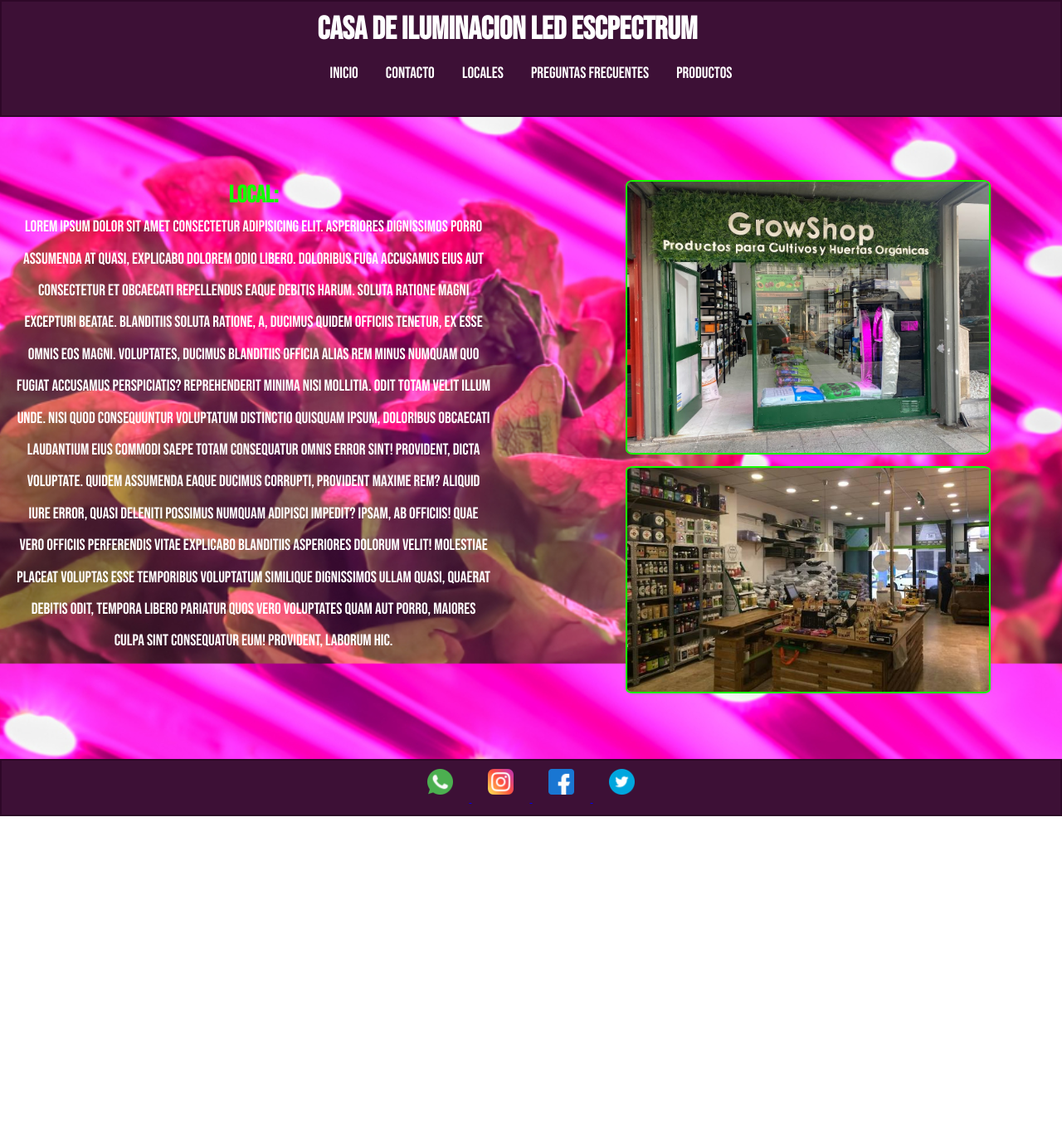
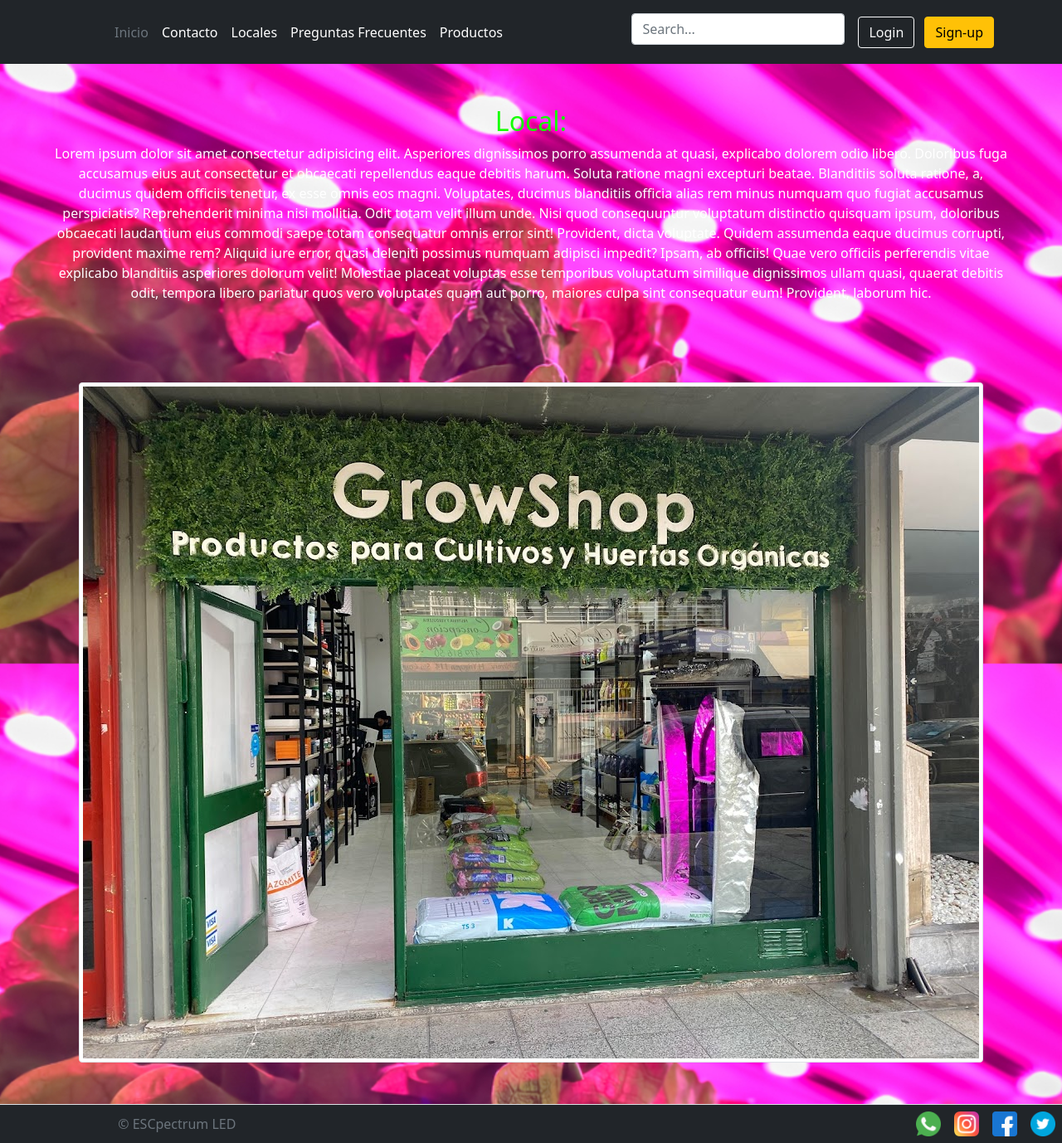
Before and after one commit to ESSC08/SASSII-SEO--Corral-Etiel, a plain HTML site: page pages/locales.html in a window 1280 px wide. Shown: the whole page at 83% size. Before the commit the page ends 984 px from the top, so only its background shows below. Drawn offline with nearby package versions, Linux system fonts and the light colour scheme.

Commit message:
commit2 rama2

```diff
--- a/pages/locales.html
+++ b/pages/locales.html
@@ -5,6 +5,9 @@
         <meta http-equiv="X-UA-Compatible" content="IE=edge">
         <meta name="viewport" content="width=device-width, initial-scale=1.0">
         <title>Mi proyecto web - Aplicando GRIDS</title>
+        <!--bootstrap-->
+        <link rel="stylesheet" href="../bootstrap/css/bootstrap.css">
+        <!--CSS propio-->
         <link rel="stylesheet" href="../style.css">
         <a href="link rel="preconnect href="https://fonts.googleapis.com">
         <link rel="preconnect" href="https://fonts.gstatic.com" crossorigin>
@@ -12,20 +15,34 @@
     </head>
 
 <body>
-    <div class="wrapper1">
-        <header class="main-head">
-            <h1>Casa de iluminacion LED ESCpectrum</h1>
-            <nav class="navigation">
-                <ul>
-                    <li> <a href="../index.html" class="list">Inicio</a></li>
-                    <li> <a href="contacto.html" class="list">Contacto</a></li>
-                    <li> <a href="" class="list">Locales</a></li>
-                    <li> <a href="preguntas--frecuentes.html" class="list">Preguntas Frecuentes</a></li>
-                    <li> <a href="productos.html" class="list">Productos</a></li>
+    <header class="p-3 bg-dark text-white">
+        <div class="container">
+          <div class="d-flex flex-wrap align-items-center justify-content-center justify-content-lg-start">
+            <a href="/" class="d-flex align-items-center mb-2 mb-lg-0 text-white text-decoration-none">
+              <svg class="bi me-2" width="40" height="32" role="img" aria-label="Bootstrap"><use xlink:href="#bootstrap"/></svg>
+            </a>
+
+            <ul class="nav col-12 col-lg-auto me-lg-auto mb-2 justify-content-center mb-md-0">
+              <li><a href="../index.html" class="nav-link px-2 text-secondary">Inicio</a></li>
+              <li><a href="contacto.html" class="nav-link px-2 text-white">Contacto</a></li>
+              <li><a href="" class="nav-link px-2 text-white">Locales</a></li>
+              <li><a href="preguntas--frecuentes.html" class="nav-link px-2 text-white">Preguntas Frecuentes</a></li>
+              <li><a href="productos.html" class="nav-link px-2 text-white">Productos</a></li>
             </ul>
-            </nav>
+
+            <form class="col-12 col-lg-auto mb-3 mb-lg-0 me-lg-3">
+              <input type="search" class="form-control form-control-dark" placeholder="Search..." aria-label="Search">
+            </form>
+
+            <div class="text-end">
+              <button type="button" class="btn btn-outline-light me-2">Login</button>
+              <button type="button" class="btn btn-warning">Sign-up</button>
+            </div>
+          </div>
+        </div>
     </header>
 
+    <div class="container-fluid">
         <article class="article1">
             <h2 class="titulo">Local:</h2>
             <p>Lorem ipsum dolor sit amet consectetur adipisicing elit. Asperiores dignissimos porro assumenda at quasi, explicabo dolorem odio libero. Doloribus fuga accusamus eius aut consectetur et obcaecati repellendus eaque debitis harum.
@@ -36,28 +53,30 @@
         </article>
 
         <article class="article2">
-            <img src="../assets/Local.jpg" alt="imagen local" width="440" class="img1">
-            <img src="../assets/Local2.jpg" alt="imagen local" width="440" class="img1">
+            <img src="../assets/Local.jpg" class="img-fluid img-thumbnail" alt="img local">
+            <!--<img src="../assets/Local2.jpg" class="img-fluid" alt="img local">-->
         </article>
-
       </div>
 
-<footer class="main-footer">
-    <div>
-    <a href="https://www.whatsapp.com/?lang=es" target="_blank">
-        <img src="../assets/whatsapp.png" class="foot" alt="" width="3%">
+
+
+
+    <footer class="d-flex flex-wrap justify-content-between align-items-center border-top bg-dark text-white">
+        <p class="col-md-4 mb-0 text-muted">&copy; ESCpectrum LED</p>
+
+        <a href="/" class="col-md-4 d-flex align-items-center justify-content-center mb-3 mb-md-0 me-md-auto link-dark text-decoration-none">
+          <svg class="bi me-2" width="20" height="20"><use xlink:href="#bootstrap"/></svg>
         </a>
-    <a href="https://www.instagram.com/" target="_blank">
-        <img src="../assets/instagram.png" class="foot" alt="" width="3%">
-    </a>
-    <a href="https://www.facebook.com/" target="_blank">
-        <img src="../assets/facebook.png" class="foot" alt="" width="3%">
-    </a>
-    <a href="https://twitter.com/?lang=es" target="_blank">
-        <img src="../assets/twitter.png" class="foot" alt="" width="3%">
-    </a>
-    </div>
+
+        <ul class="nav col-md-4 justify-content-end">
+          <li class="nav-item"><a href="https://www.whatsapp.com/?lang=es" target="blank" class="nav-link px-2 text-muted"><img src="../assets/whatsapp.png" width="30px" alt="whatsapp"></a></li>
+          <li class="nav-item"><a href="https://www.instagram.com/" target="blank" class="nav-link px-2 text-muted"><img src="../assets/instagram.png" width="30px" alt="instagram"></a></li>
+          <li class="nav-item"><a href="https://www.facebook.com/" target="blank" class="nav-link px-2 text-muted"><img src="../assets/facebook.png" width="30px" alt="facebook"></a></li>
+          <li class="nav-item"><a href="https://twitter.com/?lang=es" target="blank" class="nav-link px-2 text-muted"><img src="../assets/twitter.png" width="30px" alt="twitter"></a></li>
+        </ul>
     </footer>
+
+    <script src="./bootstrap/js/bootstrap.js"></script>
 
 </body>
 </html>
--- a/style.css
+++ b/style.css
@@ -12,7 +12,7 @@ body {
     background-attachment: fixed;
     background-repeat: no-repeat;
     background-size: cover;
-    padding-bottom: 3em;
+    /*padding-bottom: 3em;
     position: relative;
     min-height: 100vh;
     font-family: 'Bebas Neue', cursive;
@@ -20,26 +20,22 @@ body {
     line-height: 2em;
     font-size: 1.2rem;
     display: flex;
-    flex-direction: column;
+    flex-direction: column;*/
 }
 
 header {
     background-color: rgb(61, 16, 54);
     color: white;
     display: grid;
-    justify-content:center;
     padding: 15px;
-    border: 2px solid #2e0828;
     grid-area: header;
 }
 
 footer {
-    background:rgb(61, 16, 54);
-    border: 2px solid #2e0828;
     text-align:center;
     position: absolute;
-    bottom: 0 !important;
-    margin-bottom: 0rem !important;
+    /*bottom: 0;*/
+    margin-bottom: 0rem;
     width: 100%;
     grid-area: footer;
 }
@@ -47,12 +43,6 @@ footer {
 footer div img {
     display: inline-block;
     padding: 0.5em;
-}
-
-footer img{
-    width: 50px; height: 50px;
-    margin: 0px 10px;
-    border: none;
 }
 
 /*--------------------Estructura modificable "index.html" --------------------*/
@@ -73,8 +63,8 @@ nav ul li a:hover {
 }
 
 article {
-    justify-content: center;
-    padding: 3%;
+    padding: 30px;
+    margin: 20px;
     color: white;
     text-align: center;
 }
@@ -124,7 +114,7 @@ h3 {
 }
 
 /*--------------------Estructura contacto.html--------------------*/
-form {
+.form {
     width: 450px;
     margin: auto;
     border: 3px #2e0828 solid;
@@ -174,7 +164,7 @@ article {
     grid-area: article2;
 }
 
-/*-------------------------------------------------*/
+/*--------------------WEB---------------------*/
 
 /*-----------1024px------------*/
 @media (max-width: 1024px) {
```
Also changed, not shown: index.html (+21 -16 lines), pages/contacto.html (+43 -27 lines), pages/preguntas--frecuentes.html (+44 -27 lines), pages/productos.html (+7 -9 lines). Lines whose indentation alone changed are shown as unchanged.
